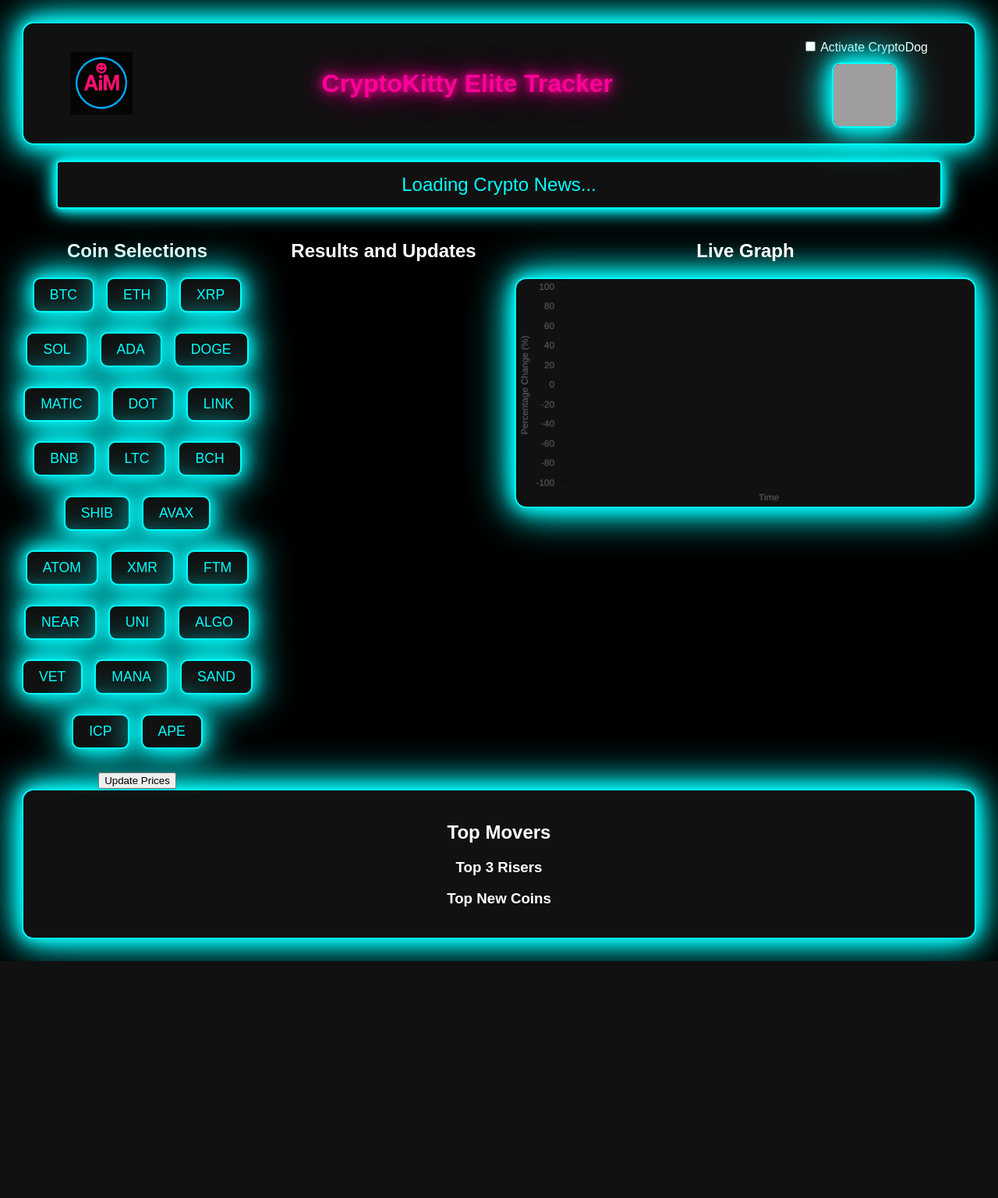
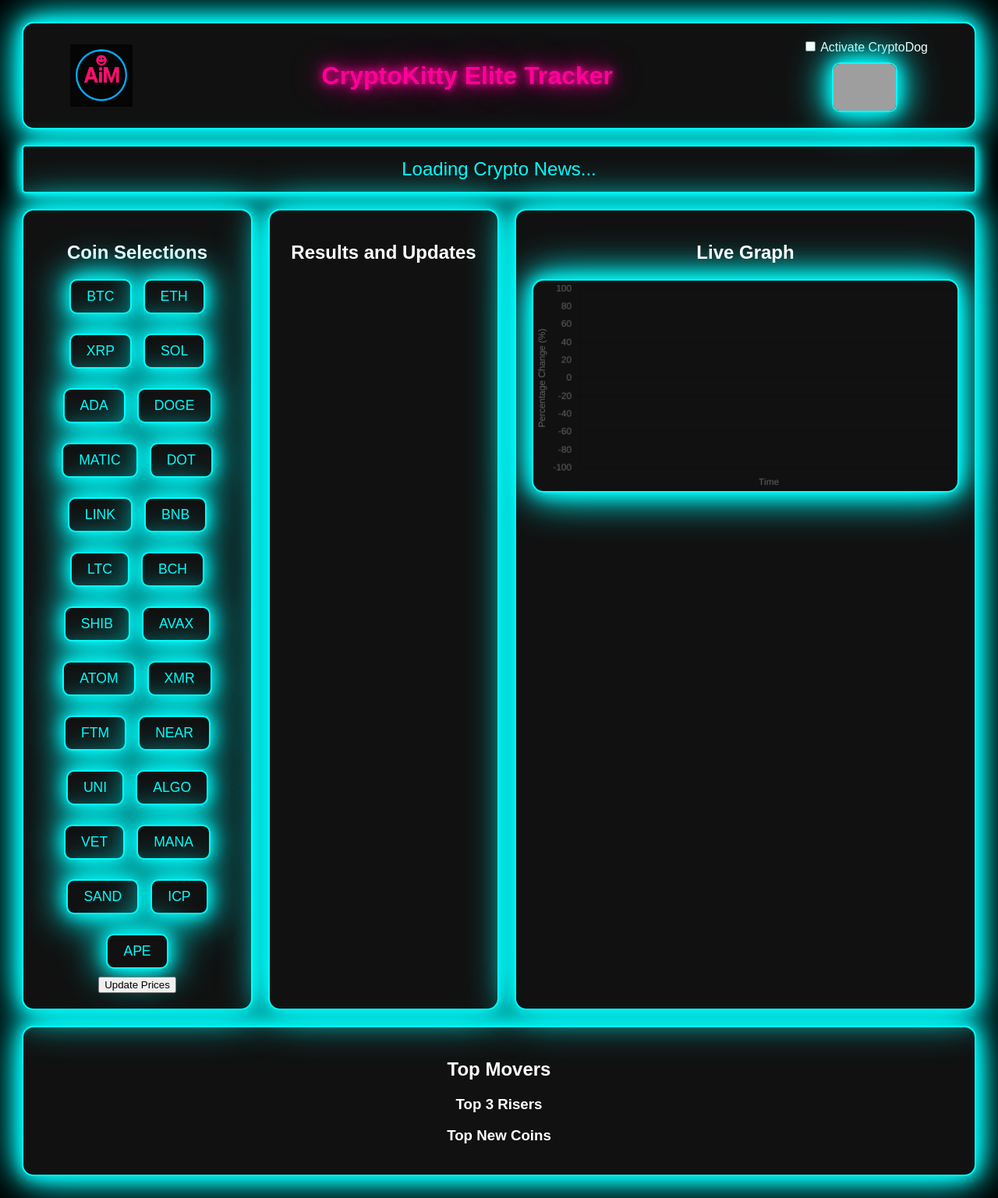
Before and after one commit to MattyAtown/CryptoKitty-Live, a Flask app: page / in a window 1280 px wide. Shown: the whole page at 78% size. Before the commit the page ends 1233 px from the top, so only its background shows below. Run offline with Flask 3, Linux system fonts and the light colour scheme; grey boxes are pictures that could not be loaded.

Commit message:
Update styles.css

```diff
--- a/static/css/styles.css
+++ b/static/css/styles.css
@@ -5,7 +5,6 @@ body {
     font-family: 'Orbitron', sans-serif;
     padding: 20px;
     text-align: center;
-    overflow-x: hidden;
 }
 
 /* Header */
@@ -23,7 +22,6 @@ header {
 
 #aim-logo {
     width: 80px;
-    height: auto;
     margin-left: 20px;
 }
 
@@ -46,7 +44,6 @@ h1 {
 
 #crypto-dog-img {
     width: 80px;
-    height: 80px;
     margin-top: 10px;
     border-radius: 10px;
     border: 2px solid #0ff;
@@ -64,8 +61,6 @@ h1 {
     border-radius: 5px;
     border: 2px solid #0ff;
     box-shadow: 0 0 10px #0ff, 0 0 20px #0ff, 0 0 30px #0ff;
-    max-width: 90%;
-    margin: 20px auto;
 }
 
 /* Coin Buttons */
@@ -74,8 +69,6 @@ h1 {
     flex-wrap: wrap;
     gap: 15px;
     justify-content: center;
-    max-width: 1000px;
-    margin: 20px auto;
 }
 
 #coin-list button {
@@ -98,10 +91,13 @@ h1 {
     box-shadow: 0 0 20px #ff0099, 0 0 40px #ff0099, 0 0 60px #ff0099;
 }
 
+/* Active Coin Button Style */
 #coin-list button.active {
-    background-color: #0ff;
-    color: #000;
+    background-color: #0ff !important;
+    color: #000 !important;
+    border: 2px solid #0ff !important;
     box-shadow: 0 0 20px #0ff, 0 0 40px #0ff, 0 0 60px #0ff;
+    transition: background-color 0.3s, color 0.3s, box-shadow 0.3s;
 }
 
 /* Main Content Layout */
@@ -111,6 +107,14 @@ h1 {
     gap: 20px;
     max-width: 1600px;
     margin: auto;
+}
+
+#coin-selection, #updates-results, #live-graph {
+    background-color: #111;
+    border-radius: 15px;
+    padding: 20px;
+    border: 2px solid #0ff;
+    box-shadow: 0 0 20px #0ff, 0 0 40px #0ff, 0 0 60px #0ff;
 }
 
 /* Graph */
@@ -131,6 +135,4 @@ canvas {
     margin-top: 20px;
     border: 2px solid #0ff;
     box-shadow: 0 0 20px #0ff, 0 0 40px #0ff, 0 0 60px #0ff;
-    max-width: 1600px;
-    margin: auto;
 }
```
